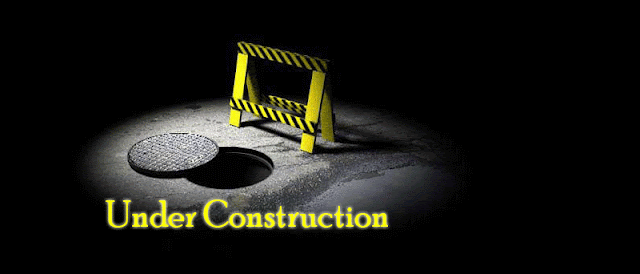
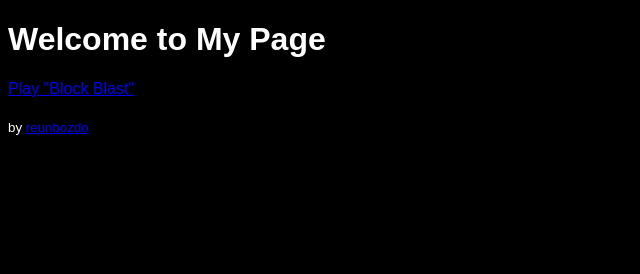
Before and after one commit to jojovavasasa/gaming, a plain HTML site: page index.html in a window 1280 px wide. Shown: the whole page, without its empty margins (0-640 px from the left). Drawn offline with Linux system fonts and the light colour scheme.

Commit message:
Add block blast (#2)
* Add block blast

* added human badge

* put human in footer

* Refactor HTML structure and improve link security

* remove human

```diff
--- a/index.html
+++ b/index.html
@@ -1,3 +1,8 @@
+<!DOCTYPE html>
+<html lang="en">
+<head>
+    <meta charset="UTF-8">
+    <title>Welcome to My Page</title>
     <style>
         body {
             background-color: black;
@@ -5,17 +10,10 @@
             color: white;
         }
     </style>
+</head>
 
-<!-- <html>
 <body>
-
 <h1>Welcome to My Page</h1>
-<h2>Index coming soon :D</h2>
+<p><a href="BlockBlast/index.html" target="_blank" rel="noopener noreferrer">Play "Block Blast"</a></p>
+<sub>by <a href="https://github.com/reunbozdo/BlockBlast" target="_blank" rel="noopener noreferrer">reunbozdo</a></sub>
 </body>
-</html> -->
-
-<html>
-    <body>
-        <img src=underconstruction.gif alt="under construction!">
-    </body>
-</html>
```
Also changed, not shown: 2 other files. Lines whose indentation alone changed are shown as unchanged.
